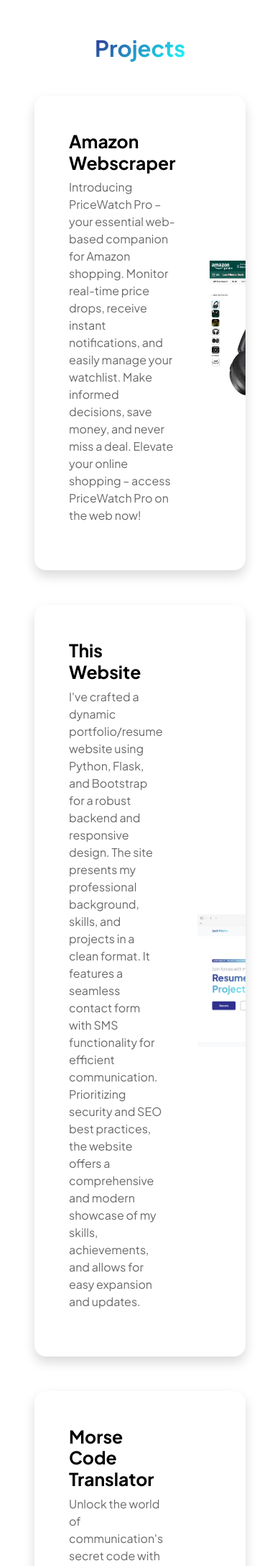
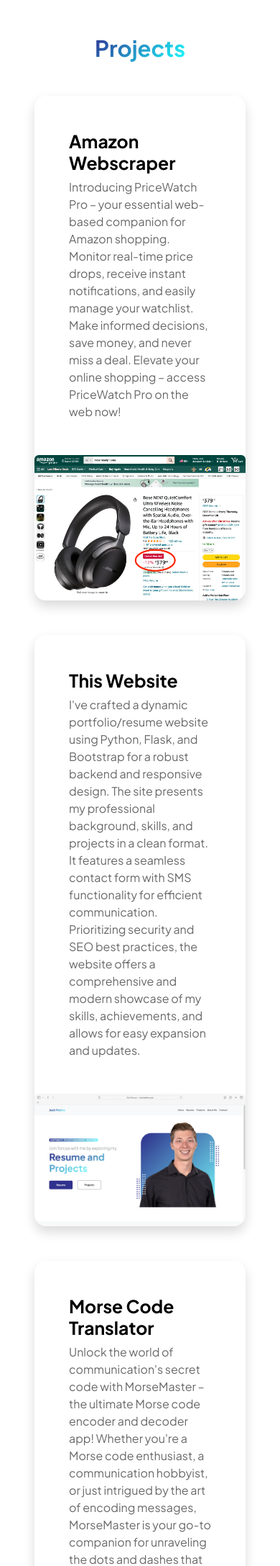
Before and after one commit to josh-may6/portfoliowebsite, a Flask app: page /projects in a window 390 px wide. Shown: the part 72-2247 px from the top of the page at 72% size. Run offline with Flask 3, Linux system fonts and the light colour scheme; some libraries are stand-ins or nearby versions.

Commit message:
spacing for paragraph and img

```diff
--- a/templates/projects.html
+++ b/templates/projects.html
@@ -1,38 +1,43 @@
 {% include 'header.html' %}
 <!-- Projects Section-->
             <section class="py-5">
-                <div class="container px-5 mb-5">
+                <div class="container col-md-12 px-5 mb-5">
                     <div class="text-center mb-5">
                         <h1 class="display-5 fw-bolder mb-0"><span class="text-gradient d-inline">Projects</span></h1>
                     </div>
                     <div class="row gx-5 justify-content-center">
                         <div class="col-lg-11 col-xl-9 col-xxl-8">
                             <!-- Project Card 1-->
-                            <a href='https://github.com/josh-may6/AmazonWebscraper' target="_blank" style="text-decoration: none; color: dimgray">
+                            <a href='https://github.com/josh-may6/AmazonWebscraper' target="_blank"
+                               style="text-decoration: none; color: dimgray">
                                 <div class="card overflow-hidden shadow rounded-4 border-0 mb-5">
                                     <div class="card-body p-0">
-                                    <div class="d-flex align-items-center">
+                                        <div class="d-flex flex-column-reverse flex-lg-row align-items-center">
+                                            <img class="img-fluid order-lg-2 rounded" height="400px" width="300px"
+                                                 src="/static/assets/amazonprice.png" alt="Picture of Home Page"/>
                                             <div class="p-5">
                                                 <h2 class="fw-bolder" style="color: black">Amazon Webscraper</h2>
-                                            <p>Introducing PriceWatch Pro – your essential web-based companion for
+                                                <p class="mb-0 mb-lg-3">Introducing PriceWatch Pro – your essential
+                                                    web-based companion for
                                                     Amazon shopping. Monitor real-time price drops, receive instant
                                                     notifications, and easily manage your watchlist. Make informed
                                                     decisions, save money, and never miss a deal. Elevate your online
                                                     shopping – access PriceWatch Pro on the web now!</p>
                                             </div>
-                                        <img class="img-fluid" height="400px" width="300px" src="/static/assets/amazonprice.png" alt="Picture of Home Page" />
                                         </div>
                                     </div>
                                 </div>
                             </a>
+
                             <!-- Project Card 2-->
                             <a href='https://github.com/josh-may6/portfoliowebsite' target="_blank" style="text-decoration: none; color: dimgray">
                             <div class="card overflow-hidden shadow rounded-4 border-0 mb-5">
                                 <div class="card-body p-0">
-                                    <div class="d-flex align-items-center">
+                                    <div class="d-flex flex-column-reverse flex-lg-row align-items-center">
+                                        <img class="img-fluid order-lg-2 rounded" height="400px" width="300px" src="/static/assets/web.png" alt="Picture of Home Page" />
                                         <div class="p-5">
                                             <h2 class="fw-bolder" style="color: black">This Website</h2>
-                                            <p>I've crafted a dynamic portfolio/resume website using Python, Flask, and
+                                            <p class="mb-0 mb-lg-3">I've crafted a dynamic portfolio/resume website using Python, Flask, and
                                                 Bootstrap for a robust backend and responsive design. The site presents
                                                 my professional background, skills, and projects in a clean format. It
                                                 features a seamless contact form with SMS functionality for efficient
@@ -40,44 +45,46 @@
                                                 offers a comprehensive and modern showcase of my skills, achievements,
                                                 and allows for easy expansion and updates.</p>
                                         </div>
-                                        <img class="img-fluid" height="400px" width="300px" src="/static/assets/web.png" alt="Picture of Home Page" />
+
                                     </div>
                                 </div>
                             </div>
                             </a>
-                            <!-- Project Card 2-->
+                            <!-- Project Card 3-->
                             <a href='https://github.com/josh-may6/MorseCodeTranslator' target="_blank" style="text-decoration: none; color: dimgray">
                             <div class="card overflow-hidden shadow rounded-4 border-0 mb-5">
                                 <div class="card-body p-0">
-                                    <div class="d-flex align-items-center">
+                                    <div class="d-flex flex-column-reverse flex-lg-row align-items-center">
+                                        <img class="img-fluid order-lg-2 rounded" height="400px" width="300px" src="/static/assets/MorseCode.png" alt="Picture of Running Morse Code App" />
                                         <div class="p-5">
                                             <h2 class="fw-bolder" style="color: black">Morse Code Translator</h2>
-                                            <p>Unlock the world of communication's secret code with MorseMaster – the
+                                            <p class="mb-0 mb-lg-3">Unlock the world of communication's secret code with MorseMaster – the
                                                 ultimate Morse code encoder and decoder app! Whether you're a Morse code
                                                 enthusiast, a communication hobbyist, or just intrigued by the art of
                                                 encoding messages, MorseMaster is your go-to companion for unraveling
                                                 the dots and dashes that make up the language of signals. Click for Complete Code on GitHub</p>
                                         </div>
-                                        <img class="img-fluid" height="400px" width="300px" src="/static/assets/MorseCode.png" alt="Picture of Running Morse Code App" />
+
                                     </div>
                                 </div>
                             </div>
                             </a>
-                            <!-- Project Card 3-->
+                            <!-- Project Card 4-->
                             <a href="https://github.com/josh-may6/addwatermark" target="_blank" style="text-decoration: none; color: dimgray">
                             <div class="card overflow-hidden shadow rounded-4 border-0">
                                 <div class="card-body p-0">
-                                    <div class="d-flex align-items-center">
+                                    <div class="d-flex flex-column-reverse flex-lg-row align-items-center">
+                                        <img class="img-fluid order-lg-2 rounded" width="300px" src="/static/assets/watermark.gif" alt="GIF of Watermark App Applying watermark to images" />
                                         <div class="p-5">
                                             <h2 class="fw-bolder" style="color: black">WaterMark Pro</h2>
-                                            <p>Introducing WaterMark Pro, the simple yet powerful app designed to
+                                            <p class="mb-0 mb-lg-3">Introducing WaterMark Pro, the simple yet powerful app designed to
                                                 streamline the process of adding watermarks to your collection of
                                                 pictures. Whether you're a photographer protecting your work or a social
                                                 media enthusiast looking to brand your images, WaterMark Pro provides a
                                                 user-friendly solution to enhance your images with personalized
                                                 watermarks.</p>
                                         </div>
-                                        <img class="img-fluid" width="300px" src="/static/assets/watermark.gif" alt="GIF of Watermark App Applying watermark to images" />
+
                                     </div>
                                 </div>
                             </div>
```
Lines whose indentation alone changed are shown as unchanged.
